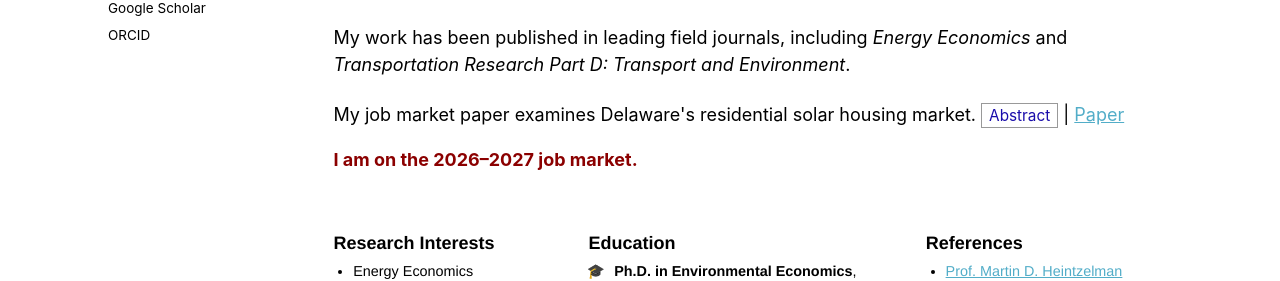
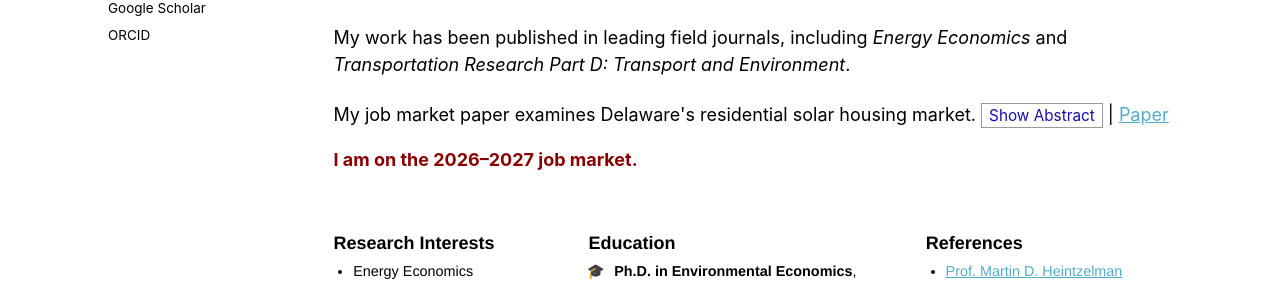
Before and after one commit to sachin-b-badole/sachin-b-badole.github.io, a Jekyll site: the page built from _pages/about.md, in a window 1280 px wide and 1023 px high. Shown: the part 424-705 px from the top of the window. Built offline with Jekyll 4.4.1, drawn with Linux system fonts in a browser that asks for light colours.

Commit message:
Update about.md

```diff
--- a/_pages/about.md
+++ b/_pages/about.md
@@ -17,7 +17,7 @@ My work has been published in leading field journals, including *Energy Economic
 
 <p class="jmp-line">
   My job market paper examines Delaware's residential solar housing market.
-  <button type="button" class="abstract-toggle" onclick="toggleJMPAbstract()">Abstract</button>
+  <button type="button" class="abstract-toggle" onclick="toggleJMPAbstract()">Show Abstract</button>
   |
   <a href="/files/JMP.pdf" target="_blank">Paper</a>
 </p>
```
